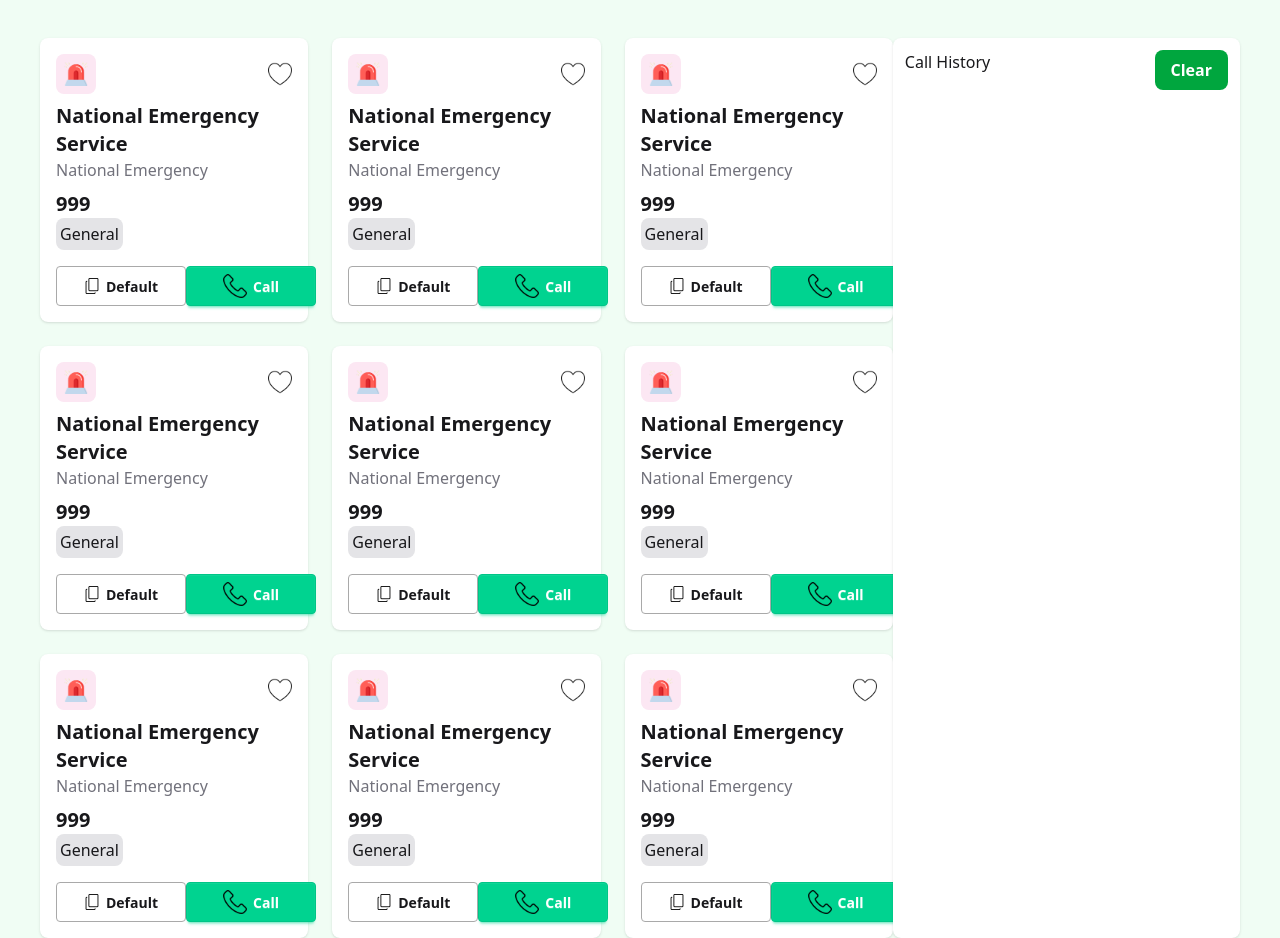
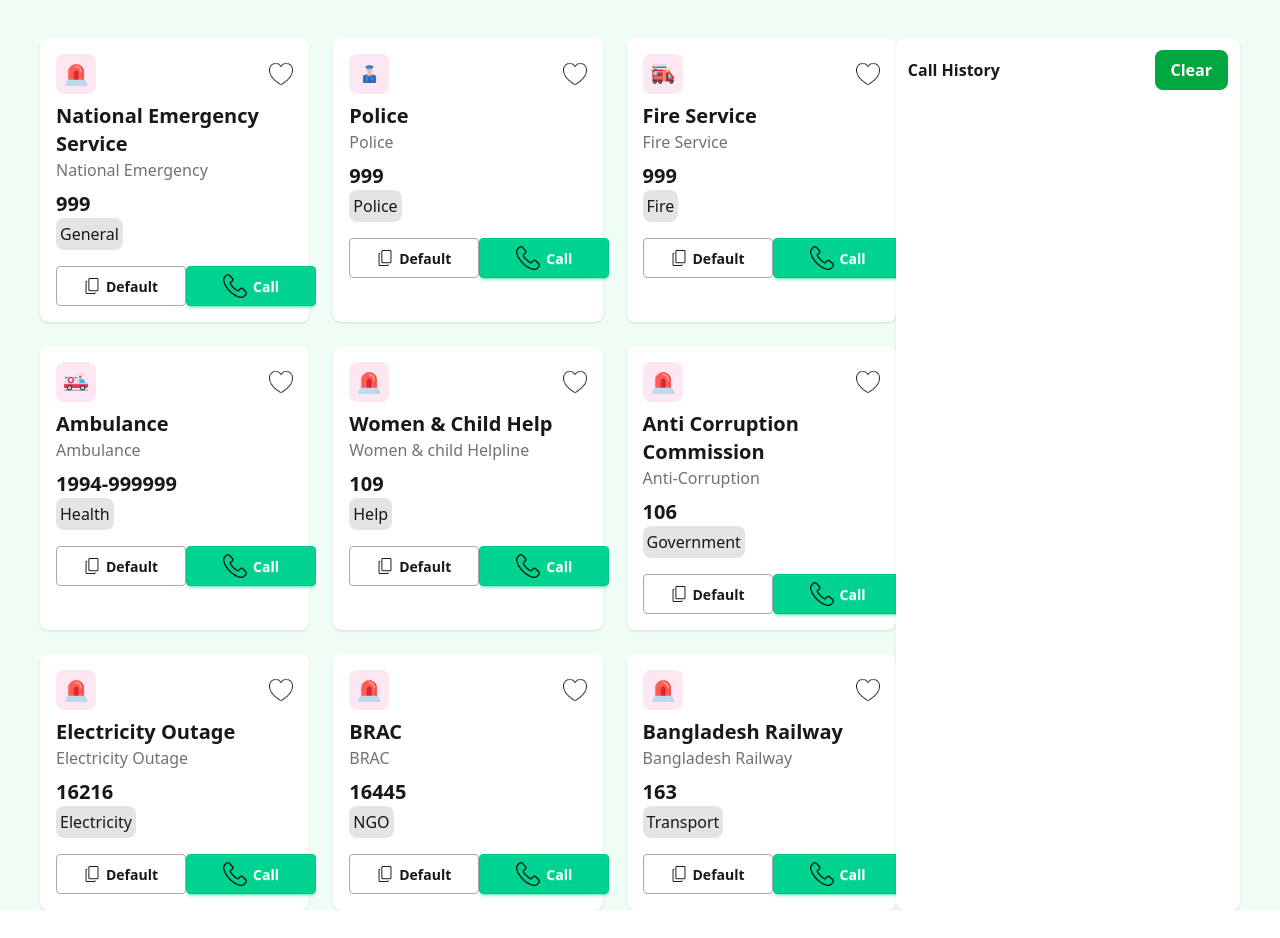
Before and after one commit to jubaer214/A5_Emergency_Hotline, a plain HTML site: page index.html in a window 1280 px wide. Shown: the part 360-1298 px from the top of the page. After the commit the page ends 1270 px from the top, so only its background shows below. Drawn offline with nearby package versions, Linux system fonts and the light colour scheme.

Commit message:
almost done with the design

```diff
--- a/index.html
+++ b/index.html
@@ -34,6 +34,8 @@
             </div>
         </div>
     </header>
+
+
     <main>
         <div class="flex flex-col bg-gradient-to-r from-[#013223] via-[#006747] to-[#013223] justify-center items-center py-14 gap-4">
             <div><img class="h-[60px]" src="./assets/logo.png" alt=""></div>
@@ -48,6 +50,8 @@
         <div class="flex justify-evenly mx-10">
             <!-- card parent -->
             <div class="mt-[50px] grid grid-cols-3 gap-6 ">
+
+                <!-- Emergency Service -->
                 <div class="max-w-[320px] shadow-sm p-4 bg-white rounded-lg">
                     <header class="flex justify-between mb-2 items-center">
                         <img class="h-10 bg-pink-100 p-2 rounded-lg" src="./assets/emergency.png" alt="">
@@ -68,18 +72,20 @@
                             <img class="h-6" src="./assets/telephone.png" alt=""><span class=" text-white font-bold">Call</span></button>
                     </footer>
                 </div>
+
+                <!-- Police -->
                 <div class="max-w-[320px] shadow-sm p-4 bg-white rounded-lg">
                     <header class="flex justify-between mb-2 items-center">
-                        <img class="h-10 bg-pink-100 p-2 rounded-lg" src="./assets/emergency.png" alt="">
+                        <img class="h-10 bg-pink-100 p-2 rounded-lg" src="./assets/police.png" alt="">
                         <img class="h-6" src="./assets/heart2.png" alt="">
                     </header>
                     <div>
-                        <h1 class="font-bold text-xl">National Emergency Service</h1>
-                        <p class="text-zinc-500">National Emergency</p>
+                        <h1 class="font-bold text-xl">Police</h1>
+                        <p class="text-zinc-500">Police</p>
                     </div>
                     <div class="mb-4 mt-2">
                         <h1 class="font-bold text-xl ">999</h1>
-                        <p class="bg-zinc-200 max-w-fit p-1 rounded-lg">General</p>
+                        <p class="bg-zinc-200 max-w-fit p-1 rounded-lg">Police</p>
                     </div>
                     <footer class="flex justify-between">
                         <button style="border-color: darkgrey;" class="btn btn-outline w-[130px]">
@@ -88,18 +94,20 @@
                             <img class="h-6" src="./assets/telephone.png" alt=""><span class=" text-white font-bold">Call</span></button>
                     </footer>
                 </div>
+
+                <!-- Fire Service -->
                 <div class="max-w-[320px] shadow-sm p-4 bg-white rounded-lg">
                     <header class="flex justify-between mb-2 items-center">
-                        <img class="h-10 bg-pink-100 p-2 rounded-lg" src="./assets/emergency.png" alt="">
+                        <img class="h-10 bg-pink-100 p-2 rounded-lg" src="./assets/fire-service.png" alt="">
                         <img class="h-6" src="./assets/heart2.png" alt="">
                     </header>
                     <div>
-                        <h1 class="font-bold text-xl">National Emergency Service</h1>
-                        <p class="text-zinc-500">National Emergency</p>
+                        <h1 class="font-bold text-xl">Fire Service</h1>
+                        <p class="text-zinc-500">Fire Service</p>
                     </div>
                     <div class="mb-4 mt-2">
                         <h1 class="font-bold text-xl ">999</h1>
-                        <p class="bg-zinc-200 max-w-fit p-1 rounded-lg">General</p>
+                        <p class="bg-zinc-200 max-w-fit p-1 rounded-lg">Fire</p>
                     </div>
                     <footer class="flex justify-between">
                         <button style="border-color: darkgrey;" class="btn btn-outline w-[130px]">
@@ -108,18 +116,20 @@
                             <img class="h-6" src="./assets/telephone.png" alt=""><span class=" text-white font-bold">Call</span></button>
                     </footer>
                 </div>
+
+                <!-- Ambulance -->
                 <div class="max-w-[320px] shadow-sm p-4 bg-white rounded-lg">
                     <header class="flex justify-between mb-2 items-center">
-                        <img class="h-10 bg-pink-100 p-2 rounded-lg" src="./assets/emergency.png" alt="">
+                        <img class="h-10 bg-pink-100 p-2 rounded-lg" src="./assets/ambulance.png" alt="">
                         <img class="h-6" src="./assets/heart2.png" alt="">
                     </header>
                     <div>
-                        <h1 class="font-bold text-xl">National Emergency Service</h1>
-                        <p class="text-zinc-500">National Emergency</p>
+                        <h1 class="font-bold text-xl">Ambulance</h1>
+                        <p class="text-zinc-500">Ambulance</p>
                     </div>
                     <div class="mb-4 mt-2">
-                        <h1 class="font-bold text-xl ">999</h1>
-                        <p class="bg-zinc-200 max-w-fit p-1 rounded-lg">General</p>
+                        <h1 class="font-bold text-xl ">1994-999999</h1>
+                        <p class="bg-zinc-200 max-w-fit p-1 rounded-lg">Health</p>
                     </div>
                     <footer class="flex justify-between">
                         <button style="border-color: darkgrey;" class="btn btn-outline w-[130px]">
@@ -128,18 +138,20 @@
                             <img class="h-6" src="./assets/telephone.png" alt=""><span class=" text-white font-bold">Call</span></button>
                     </footer>
                 </div>
+
+                <!-- Women and Child -->
                 <div class="max-w-[320px] shadow-sm p-4 bg-white rounded-lg">
                     <header class="flex justify-between mb-2 items-center">
                         <img class="h-10 bg-pink-100 p-2 rounded-lg" src="./assets/emergency.png" alt="">
                         <img class="h-6" src="./assets/heart2.png" alt="">
                     </header>
                     <div>
-                        <h1 class="font-bold text-xl">National Emergency Service</h1>
-                        <p class="text-zinc-500">National Emergency</p>
+                        <h1 class="font-bold text-xl">Women & Child Help</h1>
+                        <p class="text-zinc-500">Women & child Helpline</p>
                     </div>
                     <div class="mb-4 mt-2">
-                        <h1 class="font-bold text-xl ">999</h1>
-                        <p class="bg-zinc-200 max-w-fit p-1 rounded-lg">General</p>
+                        <h1 class="font-bold text-xl ">109</h1>
+                        <p class="bg-zinc-200 max-w-fit p-1 rounded-lg">Help</p>
                     </div>
                     <footer class="flex justify-between">
                         <button style="border-color: darkgrey;" class="btn btn-outline w-[130px]">
@@ -148,18 +160,20 @@
                             <img class="h-6" src="./assets/telephone.png" alt=""><span class=" text-white font-bold">Call</span></button>
                     </footer>
                 </div>
+
+                <!-- Anti Corruption -->
                 <div class="max-w-[320px] shadow-sm p-4 bg-white rounded-lg">
                     <header class="flex justify-between mb-2 items-center">
                         <img class="h-10 bg-pink-100 p-2 rounded-lg" src="./assets/emergency.png" alt="">
                         <img class="h-6" src="./assets/heart2.png" alt="">
                     </header>
                     <div>
-                        <h1 class="font-bold text-xl">National Emergency Service</h1>
-                        <p class="text-zinc-500">National Emergency</p>
+                        <h1 class="font-bold text-xl">Anti Corruption Commission</h1>
+                        <p class="text-zinc-500">Anti-Corruption</p>
                     </div>
                     <div class="mb-4 mt-2">
-                        <h1 class="font-bold text-xl ">999</h1>
-                        <p class="bg-zinc-200 max-w-fit p-1 rounded-lg">General</p>
+                        <h1 class="font-bold text-xl ">106</h1>
+                        <p class="bg-zinc-200 max-w-fit p-1 rounded-lg">Government</p>
                     </div>
                     <footer class="flex justify-between">
                         <button style="border-color: darkgrey;" class="btn btn-outline w-[130px]">
@@ -168,18 +182,20 @@
                             <img class="h-6" src="./assets/telephone.png" alt=""><span class=" text-white font-bold">Call</span></button>
                     </footer>
                 </div>
+
+                <!-- Electricity Outage -->
                 <div class="max-w-[320px] shadow-sm p-4 bg-white rounded-lg">
                     <header class="flex justify-between mb-2 items-center">
                         <img class="h-10 bg-pink-100 p-2 rounded-lg" src="./assets/emergency.png" alt="">
                         <img class="h-6" src="./assets/heart2.png" alt="">
                     </header>
                     <div>
-                        <h1 class="font-bold text-xl">National Emergency Service</h1>
-                        <p class="text-zinc-500">National Emergency</p>
+                        <h1 class="font-bold text-xl">Electricity Outage</h1>
+                        <p class="text-zinc-500">Electricity Outage</p>
                     </div>
                     <div class="mb-4 mt-2">
-                        <h1 class="font-bold text-xl ">999</h1>
-                        <p class="bg-zinc-200 max-w-fit p-1 rounded-lg">General</p>
+                        <h1 class="font-bold text-xl ">16216</h1>
+                        <p class="bg-zinc-200 max-w-fit p-1 rounded-lg">Electricity</p>
                     </div>
                     <footer class="flex justify-between">
                         <button style="border-color: darkgrey;" class="btn btn-outline w-[130px]">
@@ -188,18 +204,20 @@
                             <img class="h-6" src="./assets/telephone.png" alt=""><span class=" text-white font-bold">Call</span></button>
                     </footer>
                 </div>
+
+                <!-- Brac -->
                 <div class="max-w-[320px] shadow-sm p-4 bg-white rounded-lg">
                     <header class="flex justify-between mb-2 items-center">
                         <img class="h-10 bg-pink-100 p-2 rounded-lg" src="./assets/emergency.png" alt="">
                         <img class="h-6" src="./assets/heart2.png" alt="">
                     </header>
                     <div>
-                        <h1 class="font-bold text-xl">National Emergency Service</h1>
-                        <p class="text-zinc-500">National Emergency</p>
+                        <h1 class="font-bold text-xl">BRAC</h1>
+                        <p class="text-zinc-500">BRAC</p>
                     </div>
                     <div class="mb-4 mt-2">
-                        <h1 class="font-bold text-xl ">999</h1>
-                        <p class="bg-zinc-200 max-w-fit p-1 rounded-lg">General</p>
+                        <h1 class="font-bold text-xl ">16445</h1>
+                        <p class="bg-zinc-200 max-w-fit p-1 rounded-lg">NGO</p>
                     </div>
                     <footer class="flex justify-between">
                         <button style="border-color: darkgrey;" class="btn btn-outline w-[130px]">
@@ -208,18 +226,20 @@
                             <img class="h-6" src="./assets/telephone.png" alt=""><span class=" text-white font-bold">Call</span></button>
                     </footer>
                 </div>
+
+                <!-- Railway -->
                 <div class="max-w-[320px] shadow-sm p-4 bg-white rounded-lg">
                     <header class="flex justify-between mb-2 items-center">
                         <img class="h-10 bg-pink-100 p-2 rounded-lg" src="./assets/emergency.png" alt="">
                         <img class="h-6" src="./assets/heart2.png" alt="">
                     </header>
                     <div>
-                        <h1 class="font-bold text-xl">National Emergency Service</h1>
-                        <p class="text-zinc-500">National Emergency</p>
+                        <h1 class="font-bold text-xl">Bangladesh Railway</h1>
+                        <p class="text-zinc-500">Bangladesh Railway</p>
                     </div>
                     <div class="mb-4 mt-2">
-                        <h1 class="font-bold text-xl ">999</h1>
-                        <p class="bg-zinc-200 max-w-fit p-1 rounded-lg">General</p>
+                        <h1 class="font-bold text-xl ">163</h1>
+                        <p class="bg-zinc-200 max-w-fit p-1 rounded-lg">Transport</p>
                     </div>
                     <footer class="flex justify-between">
                         <button style="border-color: darkgrey;" class="btn btn-outline w-[130px]">
@@ -232,8 +252,8 @@
 
             <!-- call history -->
             <div class="bg-white w-[400px] mt-[50px] rounded-lg shadow-sm">
-                <div class="flex justify-between p-3">
-                    <h1>Call History</h1>
+                <div class="flex justify-between p-3 items-center">
+                    <h1 class="font-bold">Call History</h1>
                     <button class="bg-green-600 px-4 py-2 rounded-lg font-bold text-white cursor-pointer">Clear</button>
                 </div>
             </div>
```
